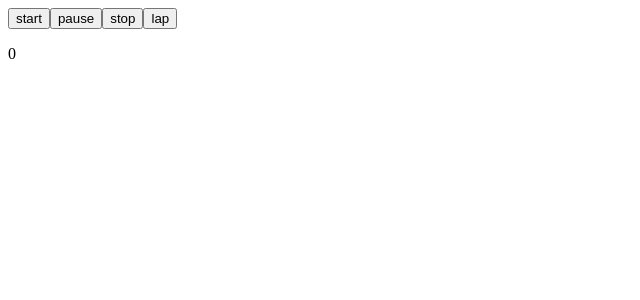
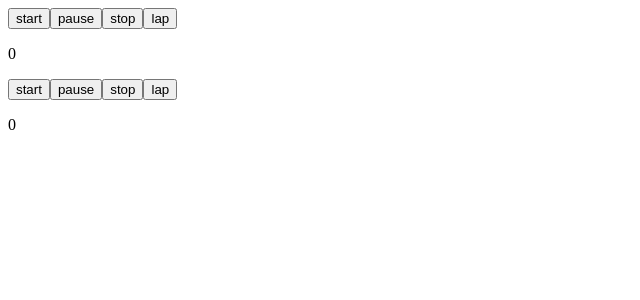
Before and after one commit to Larry-Larios01/katarepo, a Vue app in the folder views/vue-project/: page / in a window 1280 px wide. Shown: the top 300 px of the page, without its empty margins (0-640 px from the left). Built offline with nearby package versions, Linux system fonts and the light colour scheme.

Commit message:
recycling teh templetes

```diff
--- /dev/null
+++ b/views/vue-project/src/App_cronometer.vue
@@ -0,0 +1,20 @@
+<script lang="ts">
+import { defineComponent } from 'vue';
+import cronometer from './components/cronometer.vue';
+
+
+export default defineComponent({
+  name: 'MainCronometer',
+  components: {
+    cronometer
+  },
+});
+</script>
+
+<template>
+
+<cronometer>  </cronometer>
+
+<cronometer>  </cronometer>
+
+</template>
--- a/views/vue-project/src/components/cronometer.vue
+++ b/views/vue-project/src/components/cronometer.vue
@@ -1,7 +1,10 @@
 <script lang="ts">
-import { ref } from 'vue'
+import { ref , defineComponent} from 'vue'
 
-export default {
+export default defineComponent({
+
+    name: 'cronometer',
+
   setup() {
 
     const count = ref(0)
@@ -38,7 +41,7 @@ export default {
       numbers
     }
   }
-}
+})
 
 
 
--- a/views/vue-project/src/cronometer.ts
+++ b/views/vue-project/src/cronometer.ts
@@ -1,4 +1,6 @@
 import { createApp } from 'vue'
-import App from './components/cronometer.vue'
+import App from './App_cronometer.vue'
+
+
 
 createApp(App).mount('#app')
```
